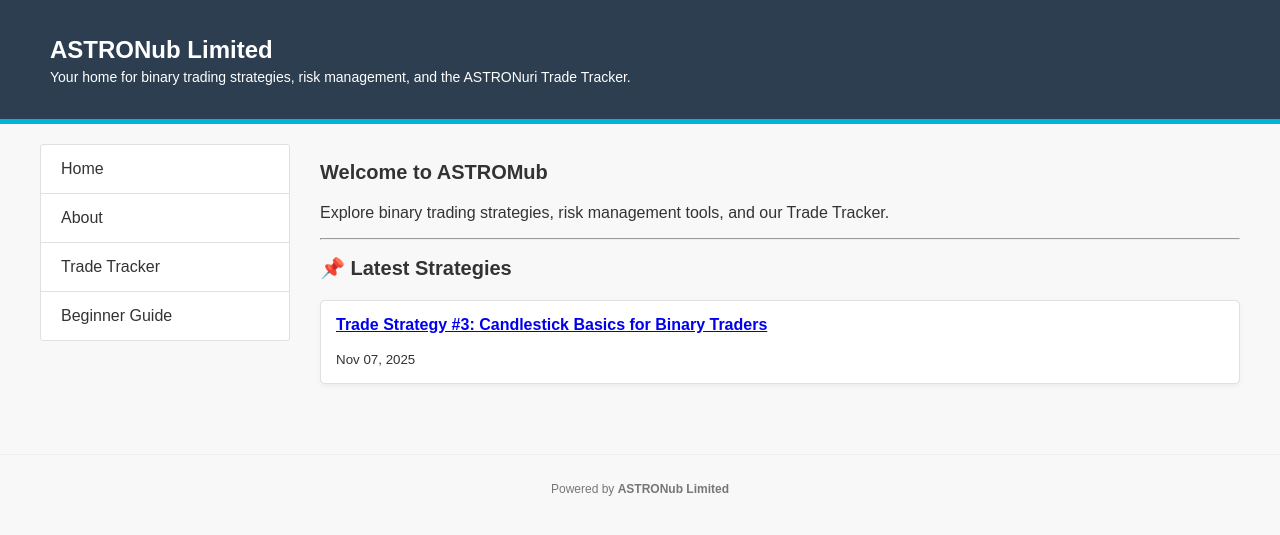
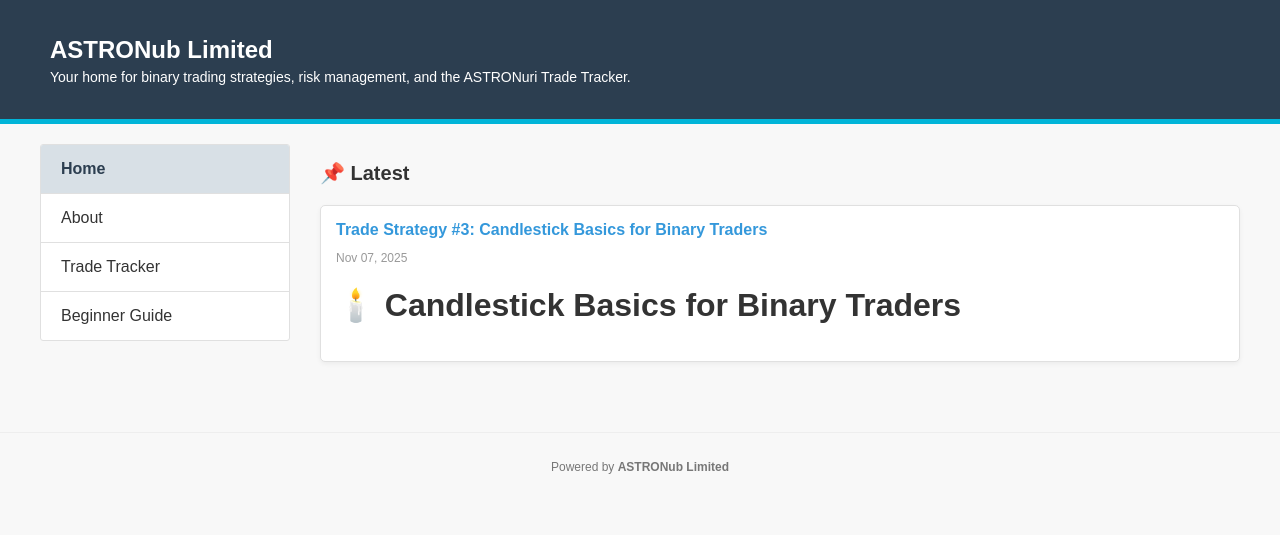
Before and after one commit to astromub/silver-umbrella, a Jekyll site: the page built from index.md, in a window 1280 px wide. Shown: the top 535 px of the page. Built offline with Jekyll 4.4.1, drawn with Linux system fonts in a browser that asks for light colours.

Commit message:
Update index.md

```diff
--- a/index.md
+++ b/index.md
@@ -1,23 +1,25 @@
 ---
 layout: default
 title: Home
-permalink: /index.html
+permalink: /
 ---
 
-## Welcome to ASTROMub
-
-Explore binary trading strategies, risk management tools, and our Trade Tracker.
-
----
-
-## 📌 Latest Strategies
+## 📌 Latest
 
 <div class="card-grid">
-  {% for post in site.posts %}
-  <div class="card">
-    <h3><a href="{{ post.url | relative_url }}">{{ post.title }}</a></h3>
-    <p>{{ post.description }}</p>
-    <small>{{ post.date | date: "%b %d, %Y" }}</small>
-  </div>
-  {% endfor %}
-</div>
+
+    {% for post in site.posts limit:6 %}
+
+    <div class="card">
+        <a href="{{ site.baseurl }}{{ post.url }}" class="card-link">
+
+            <h3>{{ post.title }}</h3>
+
+            <p class="date">{{ post.date | date: "%b %d, %Y" }}</p>
+
+            <p class="excerpt">{{ post.excerpt }}</p>
+        </a>
+    </div>
+
+    {% endfor %}
+    </div>
```
